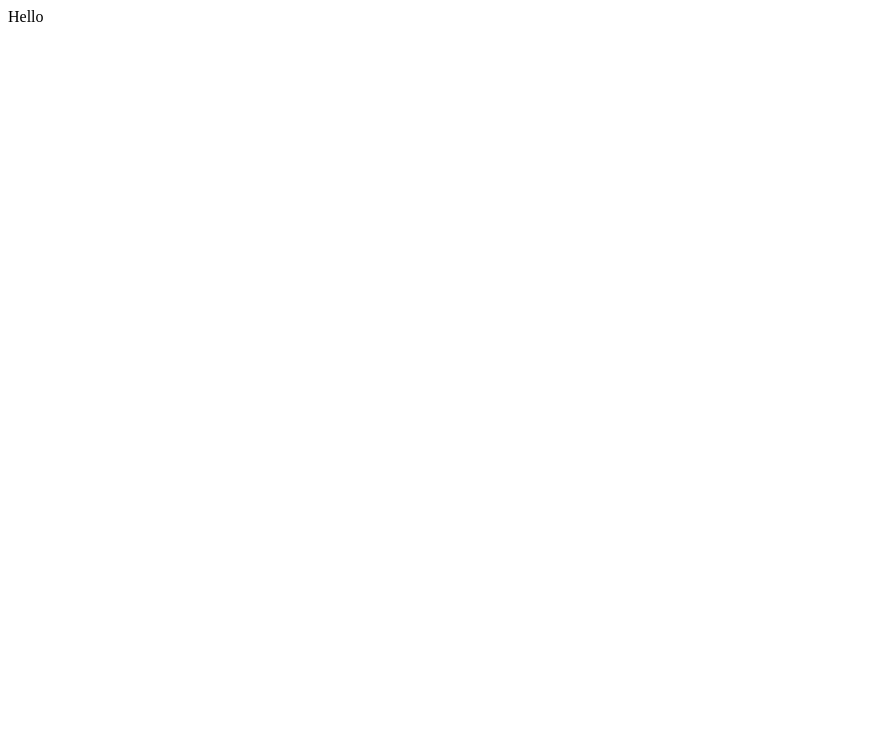
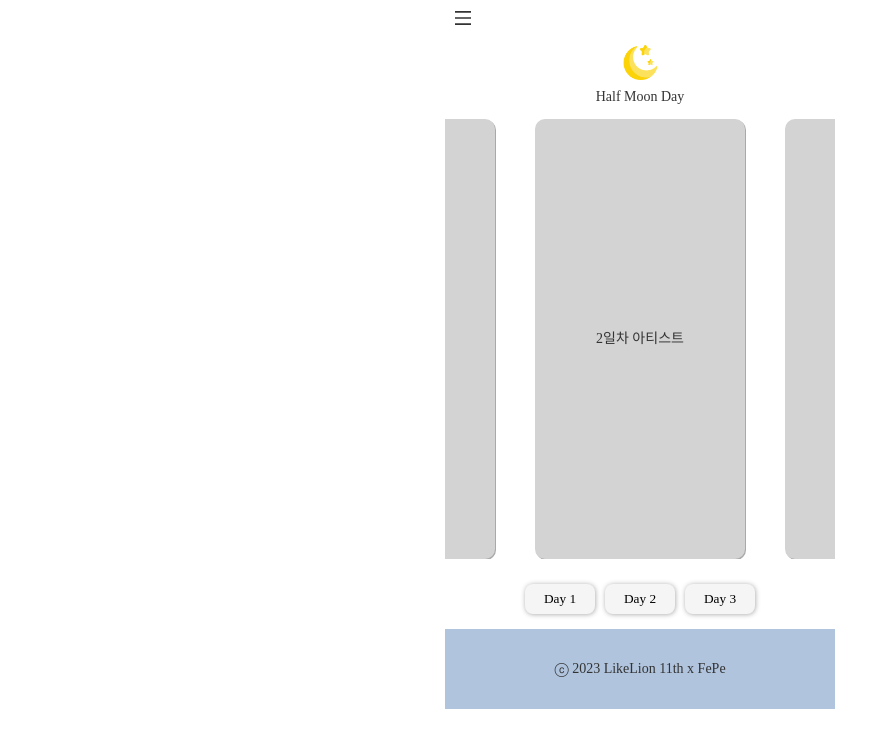
Before and after one commit to Antraxmin/2023-SCH-Phoenixia-FE, a React (Create React App) app: page / in a window 1280 px wide. Shown: the top 748 px of the page, without its empty margins (0-890 px from the left). Built offline with nearby package versions, Linux system fonts and the light colour scheme; a web font is replaced by a local one.

Commit message:
[#1] 전역 레이아웃 적용

```diff
--- a/src/App.js
+++ b/src/App.js
@@ -1,5 +1,8 @@
+import "./component/layout/global.css";
+import WrapContent from "./component/layout/wrap/WrapContent";
+
 function App() {
-  return <div>Hello</div>;
+  return <WrapContent />;
 }
 
 export default App;
```
